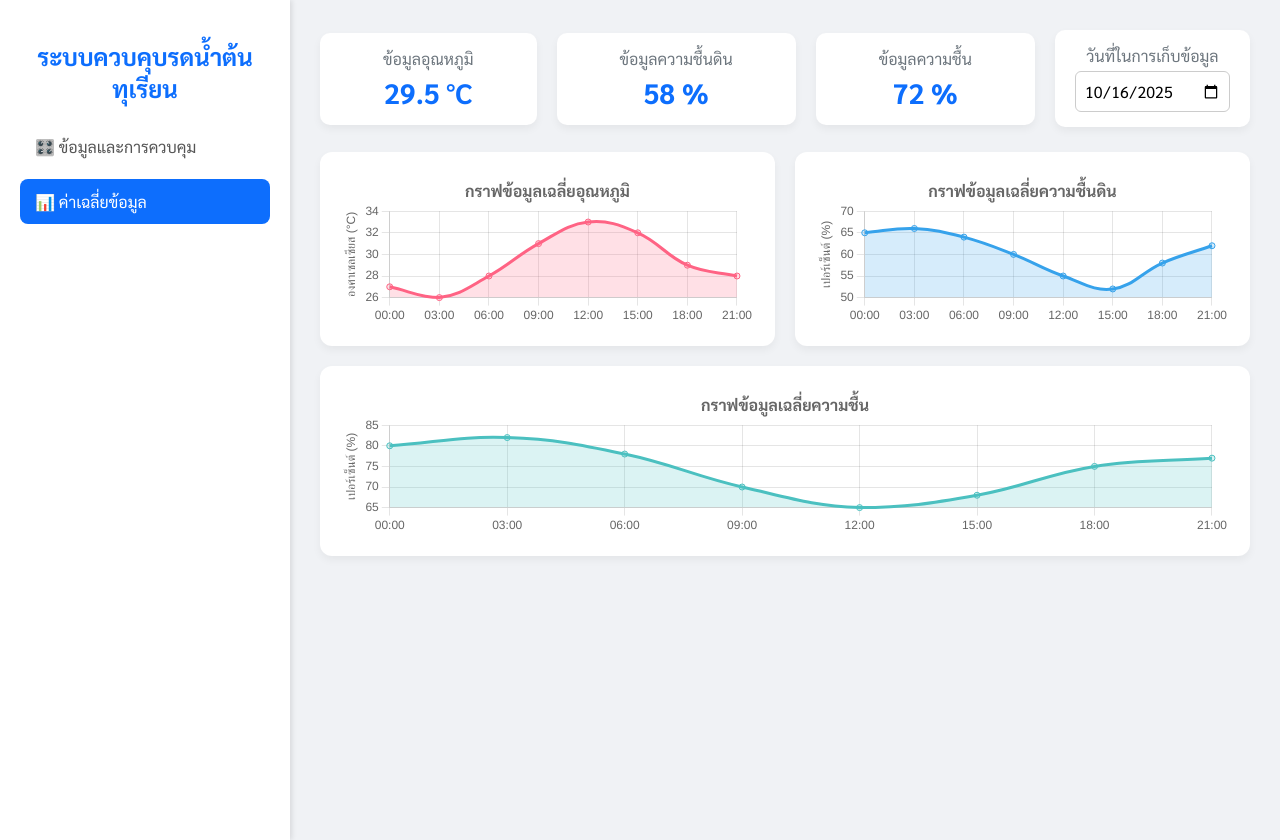
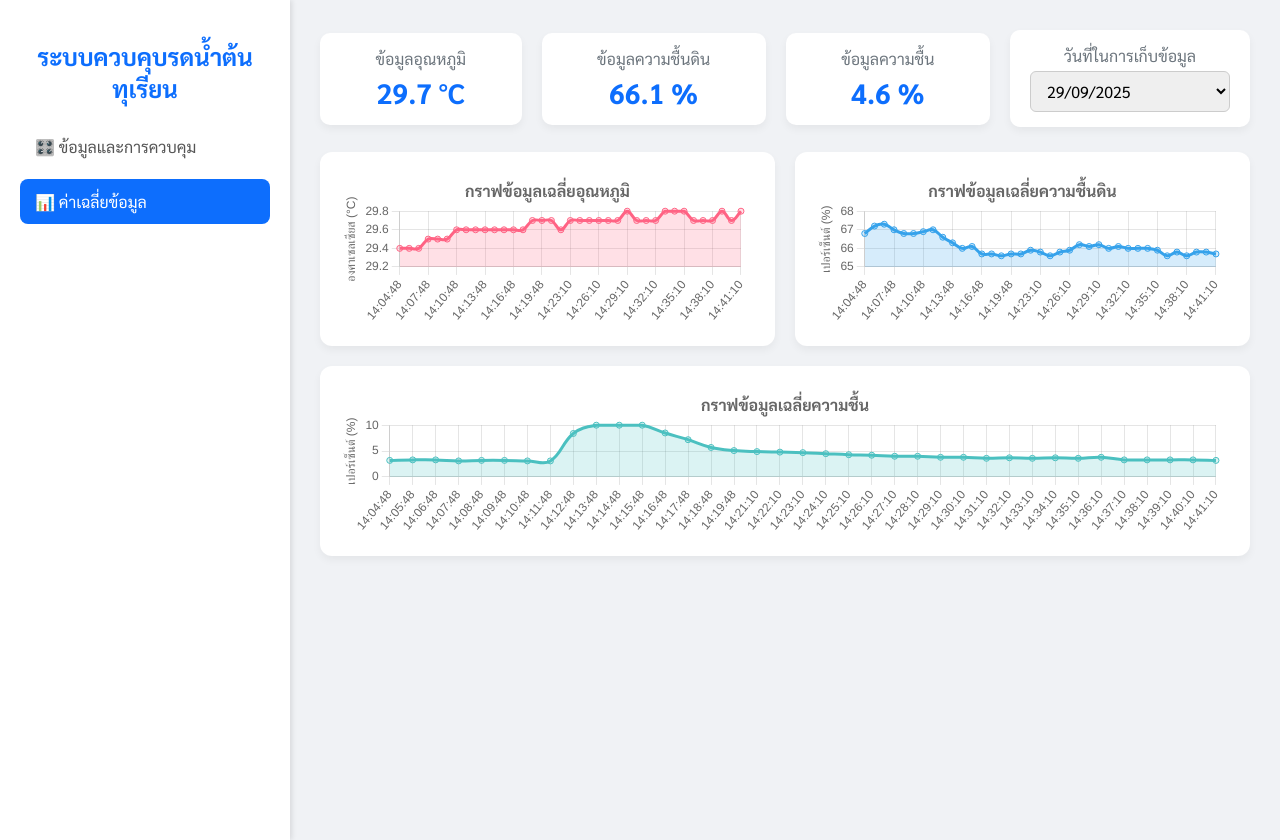
Before and after one commit to Alif024/iot-project, a plain HTML site: page frontend/t2.html in a window 1280 px wide. Drawn offline with nearby package versions, Linux system fonts and the light colour scheme.

Commit message:
complete graph

```diff
--- /dev/null
+++ b/frontend/data/DataDHT.csv
@@ -0,0 +1,309 @@
+day,time,temperature,humidity,moisture
+30/08/2025,23:27:06,10,10,10
+30/08/2025,23:27:06,10,10,10
+30/08/2025,23:27:06,10,10,10
+30/08/2025,23:27:06,10,10,10
+30/08/2025,23:30:50,10,10,10
+30/08/2025,23:30:52,10,10,10
+30/08/2025,23:32:35,10,10,10
+30/08/2025,23:32:37,10,10,10
+30/08/2025,23:32:55,10,10,10
+30/08/2025,23:32:58,10,10,10
+30/08/2025,23:32:59,10,10,10
+30/08/2025,23:32:59,10,10,10
+01/09/2025,15:05:17,31.8,8,63.3
+01/09/2025,15:06:17,31.9,8.5,62.5
+01/09/2025,15:07:17,31.9,8.2,63.6
+01/09/2025,15:08:17,31.9,8.2,63.1
+01/09/2025,15:09:17,32,7.8,63.3
+01/09/2025,15:10:17,32,8,63
+01/09/2025,15:11:17,32.1,8.6,63.5
+01/09/2025,15:12:17,32.1,8.4,63.5
+01/09/2025,15:13:17,32.2,7.9,63.3
+01/09/2025,15:14:17,32.2,7.9,63.3
+01/09/2025,15:15:17,32.2,7.9,63.3
+01/09/2025,15:16:17,32.2,7.9,63.3
+01/09/2025,15:17:17,32.2,7.9,63.3
+01/09/2025,15:18:17,32.2,7.9,63.3
+01/09/2025,15:19:17,32.2,7.9,63.3
+01/09/2025,15:20:17,32.2,7.9,63.3
+01/09/2025,15:21:17,32.2,7.9,63.3
+01/09/2025,15:22:17,32.2,7.9,63.3
+01/09/2025,15:23:17,32.2,7.9,63.3
+01/09/2025,15:24:17,32.2,7.9,63.3
+01/09/2025,15:25:17,32.2,7.9,63.3
+01/09/2025,15:26:17,32.2,7.9,63.3
+01/09/2025,15:27:17,32.2,7.9,63.3
+01/09/2025,15:28:17,32.2,7.9,63.3
+01/09/2025,15:29:17,32.2,7.9,63.3
+01/09/2025,15:30:18,32.2,7.9,63.3
+01/09/2025,15:31:18,32.2,7.9,63.3
+01/09/2025,15:32:18,32.2,7.9,63.3
+01/09/2025,15:33:18,32.2,7.9,63.3
+01/09/2025,15:34:18,32.2,7.9,63.3
+01/09/2025,15:35:18,32.2,7.9,63.3
+01/09/2025,15:36:18,32.2,7.9,63.3
+01/09/2025,15:37:18,32.2,7.9,63.3
+01/09/2025,15:38:18,32.2,7.9,63.3
+01/09/2025,15:39:18,32.2,7.9,63.3
+01/09/2025,15:40:18,32.2,7.9,63.3
+01/09/2025,15:41:18,32.2,7.9,63.3
+01/09/2025,15:42:18,32.2,7.9,63.3
+01/09/2025,15:43:18,32.2,7.9,63.3
+01/09/2025,15:44:18,32.2,7.9,63.3
+01/09/2025,15:45:18,32.2,7.9,63.3
+01/09/2025,15:46:18,32.2,7.9,63.3
+01/09/2025,15:47:18,32.2,7.9,63.3
+01/09/2025,15:48:18,32.2,7.9,63.3
+01/09/2025,15:49:18,32.2,7.9,63.3
+01/09/2025,15:50:18,32.2,7.9,63.3
+01/09/2025,15:51:18,32.2,7.9,63.3
+01/09/2025,15:52:18,32.2,7.9,63.3
+01/09/2025,15:53:18,32.2,7.9,63.3
+01/09/2025,15:54:18,32.2,7.9,63.3
+01/09/2025,15:55:18,32.2,7.9,63.3
+01/09/2025,15:56:18,32.2,7.9,63.3
+01/09/2025,15:57:18,32.2,7.9,63.3
+01/09/2025,15:58:18,32.2,7.9,63.3
+01/09/2025,15:59:18,32.2,7.9,63.3
+01/09/2025,16:00:18,32.2,7.9,63.3
+01/09/2025,16:01:18,32.2,7.9,63.3
+01/09/2025,16:02:18,32.2,7.9,63.3
+01/09/2025,16:03:18,32.2,7.9,63.3
+01/09/2025,16:04:18,32.2,7.9,63.3
+01/09/2025,16:05:18,32.2,7.9,63.3
+01/09/2025,16:06:18,32.2,7.9,63.3
+01/09/2025,16:07:18,32.2,7.9,63.3
+01/09/2025,16:08:18,32.2,7.9,63.3
+01/09/2025,16:09:18,32.2,7.9,63.3
+01/09/2025,16:10:18,32.2,7.9,63.3
+01/09/2025,16:11:18,32.2,7.9,63.3
+01/09/2025,16:12:18,32.2,7.9,63.3
+01/09/2025,16:13:18,32.2,7.9,63.3
+01/09/2025,16:14:18,32.2,7.9,63.3
+01/09/2025,16:15:18,32.2,7.9,63.3
+01/09/2025,16:16:18,32.2,7.9,63.3
+01/09/2025,16:17:18,32.2,7.9,63.3
+01/09/2025,16:18:18,32.2,7.9,63.3
+01/09/2025,16:19:18,32.2,7.9,63.3
+01/09/2025,16:20:18,32.2,7.9,63.3
+01/09/2025,16:21:18,32.2,7.9,63.3
+01/09/2025,16:22:18,27.5,7.4,77.6
+01/09/2025,16:23:18,27.2,10,79.2
+01/09/2025,16:24:18,26.8,10,79.2
+01/09/2025,16:25:18,26.6,10,80.3
+01/09/2025,16:26:18,26.4,10,80.7
+01/09/2025,16:27:18,26.2,10,81
+01/09/2025,16:28:18,26.1,10,81.3
+01/09/2025,16:29:18,25.9,10,81.6
+01/09/2025,16:30:18,25.9,10,81.6
+01/09/2025,16:31:18,25.7,10,81.7
+01/09/2025,16:32:18,25.7,10,82.3
+01/09/2025,16:33:18,25.7,10,82.3
+01/09/2025,16:34:18,25.6,10,82.6
+01/09/2025,16:35:18,25.7,10,83.6
+01/09/2025,16:36:18,25.6,10,83.7
+01/09/2025,16:37:18,25.5,10,83
+01/09/2025,16:38:18,25.6,10,83.3
+01/09/2025,16:39:18,25.6,10,84.3
+01/09/2025,16:40:18,25.6,10,83.8
+01/09/2025,16:41:18,25.5,10,83.5
+01/09/2025,16:42:18,25.6,10,84
+01/09/2025,16:43:18,25.6,10,82.9
+01/09/2025,16:44:18,25.6,10,83.1
+01/09/2025,16:45:18,25.6,10,83.4
+01/09/2025,16:46:18,25.6,10,83.1
+01/09/2025,16:47:18,25.7,10,83.4
+01/09/2025,16:48:18,25.7,10,83
+01/09/2025,16:49:18,25.6,10,82.8
+01/09/2025,16:50:18,25.7,10,82.4
+01/09/2025,16:51:18,25.8,10,83
+01/09/2025,16:52:18,25.6,10,82.2
+01/09/2025,16:53:18,25.7,10,82.1
+01/09/2025,16:54:18,25.7,10,82.5
+01/09/2025,16:55:18,25.7,10,83.2
+01/09/2025,16:56:18,25.9,10,84.3
+01/09/2025,16:57:18,25.9,10,84.5
+01/09/2025,16:58:18,25.9,10,83.2
+01/09/2025,16:59:18,25.9,10,82.6
+01/09/2025,17:00:18,26,10,82.6
+01/09/2025,17:01:18,26,10,83.8
+01/09/2025,17:02:18,26.1,10,83.3
+01/09/2025,17:03:18,26.1,10,83
+01/09/2025,17:04:18,26.1,10,82.9
+01/09/2025,17:05:18,26.1,10,82.5
+01/09/2025,17:06:18,26.1,10,82.4
+01/09/2025,17:07:18,26.1,10,82.5
+01/09/2025,17:08:18,26.2,10,82.3
+01/09/2025,17:09:18,26.1,10,82.4
+01/09/2025,17:10:18,26.2,10,82.5
+01/09/2025,17:11:18,26.2,10,82.3
+01/09/2025,17:12:18,26.2,10,82.2
+01/09/2025,17:13:18,26.1,10,81.6
+01/09/2025,17:14:18,26.2,10,82
+01/09/2025,17:15:18,26.2,10,82.1
+01/09/2025,17:16:18,26.2,10,81.5
+01/09/2025,17:17:18,26.2,10,81.3
+01/09/2025,17:18:18,26.2,10,81.5
+01/09/2025,17:19:18,26.2,10,81.8
+01/09/2025,17:20:18,26.2,10,82.2
+01/09/2025,17:21:18,26.1,10,81.7
+01/09/2025,17:22:18,26.2,10,81.4
+01/09/2025,17:23:18,26.2,10,81.7
+01/09/2025,17:24:18,26.2,10,81.6
+01/09/2025,17:25:18,26.2,10,81.5
+01/09/2025,17:26:18,26.1,4.6,80.3
+01/09/2025,17:27:18,26,4.5,68.9
+01/09/2025,17:28:18,26,4.5,68.9
+01/09/2025,17:29:18,26,4.5,68.9
+03/09/2025,9:21:20,27.7,9.6,74.4
+03/09/2025,9:22:20,27.6,10,74
+03/09/2025,9:23:20,27.4,10,74.7
+03/09/2025,9:24:20,27.4,10,74.6
+03/09/2025,9:25:20,27.5,3.7,74.3
+03/09/2025,9:26:20,27.5,3.5,74.6
+03/09/2025,9:27:20,27.6,3.4,74.3
+03/09/2025,9:28:20,27.8,3.6,73.3
+03/09/2025,9:29:20,27.9,3.4,73.2
+03/09/2025,9:30:20,27.8,3.5,72.9
+03/09/2025,9:31:20,27.9,3.6,73.3
+03/09/2025,9:32:20,28.1,3.8,73.1
+03/09/2025,9:33:20,28.1,3.7,71.7
+03/09/2025,9:34:20,28.1,3.6,72.3
+03/09/2025,9:35:20,28.1,3.8,71.2
+03/09/2025,9:36:20,28.1,3.8,70.8
+03/09/2025,9:37:20,27.9,3.7,70.9
+03/09/2025,9:38:20,27.6,4,73.2
+03/09/2025,9:39:20,27.8,4.5,71.8
+03/09/2025,9:40:20,28,8.4,72.1
+03/09/2025,9:41:20,27.8,8.5,71.4
+03/09/2025,9:42:20,27.9,8.2,71.9
+03/09/2025,9:43:20,28,8.2,71.3
+03/09/2025,9:44:20,28.1,8.4,71.7
+03/09/2025,10:12:10,28.2,8.3,71.4
+03/09/2025,10:13:10,28.2,8.3,71.4
+03/09/2025,10:14:10,28.2,8.3,71.4
+03/09/2025,10:15:10,28.2,8.3,71.4
+03/09/2025,10:16:10,28.2,8.3,71.4
+03/09/2025,10:17:10,28.2,8.3,71.4
+03/09/2025,10:18:10,28.2,8.3,71.4
+03/09/2025,10:19:10,28.2,8.3,71.4
+03/09/2025,10:20:10,28.2,8.3,71.4
+03/09/2025,10:21:10,28.2,8.3,71.4
+03/09/2025,10:22:10,28.2,8.3,71.4
+03/09/2025,10:23:10,28.2,8.3,71.4
+03/09/2025,10:24:10,28.2,8.3,71.4
+03/09/2025,10:25:10,28.2,8.3,71.4
+03/09/2025,10:26:10,28.2,8.3,71.4
+03/09/2025,10:27:10,28.2,8.3,71.4
+03/09/2025,10:28:10,28.2,8.3,71.4
+03/09/2025,10:29:10,28.2,8.3,71.4
+03/09/2025,10:30:10,28.2,8.3,71.4
+03/09/2025,10:31:10,28.2,8.3,71.4
+03/09/2025,10:32:10,28.2,8.3,71.4
+03/09/2025,10:33:10,28.2,8.3,71.4
+03/09/2025,10:34:10,28.2,8.3,71.4
+03/09/2025,10:35:10,28.2,8.3,71.4
+03/09/2025,10:36:10,28.2,8.3,71.4
+03/09/2025,10:37:10,28.2,8.3,71.4
+03/09/2025,10:38:10,28.2,8.3,71.4
+03/09/2025,10:39:10,28.2,8.3,71.4
+03/09/2025,10:40:10,28.2,8.3,71.4
+03/09/2025,10:41:10,28.2,8.3,71.4
+03/09/2025,10:42:10,28.2,8.3,71.4
+03/09/2025,10:43:10,28.2,8.3,71.4
+03/09/2025,10:44:10,28.2,8.3,71.4
+03/09/2025,10:45:10,28.2,8.3,71.4
+03/09/2025,10:46:10,28.2,8.3,71.4
+03/09/2025,10:47:10,28.2,8.3,71.4
+03/09/2025,10:48:10,28.2,8.3,71.4
+03/09/2025,10:49:10,28.2,8.3,71.4
+03/09/2025,10:50:10,28.2,8.3,71.4
+03/09/2025,13:32:14,28.2,8.3,71.4
+03/09/2025,13:33:14,28.2,8.3,71.4
+03/09/2025,13:34:14,28.2,8.3,71.4
+03/09/2025,13:35:14,28.2,8.3,71.4
+03/09/2025,13:36:14,28.2,8.3,71.4
+03/09/2025,13:37:14,28.2,8.3,71.4
+03/09/2025,13:38:14,28.2,8.3,71.4
+10/09/2025,8:46:29,28,10,79.5
+10/09/2025,8:49:29,28.5,10,78.4
+10/09/2025,8:51:08,28.1,10,79
+10/09/2025,8:52:08,28.1,10,79.1
+10/09/2025,8:53:08,28.1,10,79.1
+10/09/2025,8:54:08,28.1,10,79.1
+10/09/2025,8:55:09,28,10,79.3
+10/09/2025,8:56:09,27.8,10,79.8
+10/09/2025,8:57:09,27.9,10,79.9
+10/09/2025,8:58:09,28,10,79.6
+10/09/2025,8:59:09,27.9,10,79.4
+10/09/2025,9:00:09,27.9,10,80.2
+10/09/2025,9:01:09,27.9,10,79.6
+10/09/2025,9:02:09,27.9,10,79.6
+10/09/2025,9:03:09,28,10,79.7
+10/09/2025,9:04:09,28,10,79.3
+10/09/2025,9:05:09,28,10,79.3
+10/09/2025,9:06:09,28,10,79.3
+10/09/2025,9:07:09,28,10,79.3
+10/09/2025,9:08:09,27.9,10,79.2
+10/09/2025,9:09:09,28,10,79.1
+10/09/2025,9:10:09,28.1,10,79.1
+10/09/2025,9:11:09,28.1,10,78.8
+10/09/2025,9:12:09,28.2,10,78.8
+10/09/2025,9:13:09,28.2,10,78.3
+10/09/2025,9:14:09,28.2,10,78.5
+10/09/2025,9:15:09,28.2,10,77.9
+10/09/2025,9:16:09,28.3,10,77.9
+10/09/2025,9:17:09,28.2,10,77.9
+10/09/2025,9:18:09,28.1,10,78
+10/09/2025,9:19:09,28.1,10,78
+10/09/2025,9:20:09,28.3,10,77.7
+10/09/2025,9:21:09,28.3,10,76
+10/09/2025,9:22:09,28.4,10,76.1
+10/09/2025,9:23:09,28.4,10,76.1
+10/09/2025,9:24:09,28.4,10,75.8
+10/09/2025,9:25:09,28.4,10,75.3
+10/09/2025,9:26:09,28.5,10,75
+10/09/2025,9:27:09,28.4,10,74.8
+10/09/2025,9:28:09,28.5,10,74.7
+10/09/2025,9:29:09,28.5,10,74.9
+10/09/2025,9:30:09,28.6,10,75.7
+10/09/2025,9:31:09,28.6,10,74.6
+10/09/2025,9:32:09,28.6,10,74.5
+29/09/2025,14:04:48,29.4,3.2,66.8
+29/09/2025,14:05:48,29.4,3.3,67.2
+29/09/2025,14:06:48,29.4,3.3,67.3
+29/09/2025,14:07:48,29.5,3.1,67
+29/09/2025,14:08:48,29.5,3.2,66.8
+29/09/2025,14:09:48,29.5,3.2,66.8
+29/09/2025,14:10:48,29.6,3.1,66.9
+29/09/2025,14:11:48,29.6,3.1,67
+29/09/2025,14:12:48,29.6,8.4,66.6
+29/09/2025,14:13:48,29.6,10,66.3
+29/09/2025,14:14:48,29.6,10,66
+29/09/2025,14:15:48,29.6,10,66.1
+29/09/2025,14:16:48,29.6,8.5,65.7
+29/09/2025,14:17:48,29.6,7.2,65.7
+29/09/2025,14:18:48,29.7,5.7,65.6
+29/09/2025,14:19:48,29.7,5.1,65.7
+29/09/2025,14:21:10,29.7,4.9,65.7
+29/09/2025,14:22:10,29.6,4.8,65.9
+29/09/2025,14:23:10,29.7,4.7,65.8
+29/09/2025,14:24:10,29.7,4.5,65.6
+29/09/2025,14:25:10,29.7,4.3,65.8
+29/09/2025,14:26:10,29.7,4.2,65.9
+29/09/2025,14:27:10,29.7,4,66.2
+29/09/2025,14:28:10,29.7,4,66.1
+29/09/2025,14:29:10,29.8,3.8,66.2
+29/09/2025,14:30:10,29.7,3.8,66
+29/09/2025,14:31:10,29.7,3.6,66.1
+29/09/2025,14:32:10,29.7,3.7,66
+29/09/2025,14:33:10,29.8,3.6,66
+29/09/2025,14:34:10,29.8,3.7,66
+29/09/2025,14:35:10,29.8,3.6,65.9
+29/09/2025,14:36:10,29.7,3.8,65.6
+29/09/2025,14:37:10,29.7,3.3,65.8
+29/09/2025,14:38:10,29.7,3.3,65.6
+29/09/2025,14:39:10,29.8,3.3,65.8
+29/09/2025,14:40:10,29.7,3.3,65.8
+29/09/2025,14:41:10,29.8,3.2,65.7
--- a/frontend/t2.html
+++ b/frontend/t2.html
@@ -101,12 +101,14 @@
             margin-bottom: 5px;
             color: #6c757d;
         }
-        .date-picker-card input[type="date"] {
-            padding: 8px;
+        .date-picker-card select {
+            padding: 8px 12px;
             border-radius: 6px;
             border: 1px solid #ccc;
             font-size: 1rem;
             font-family: 'Sarabun', sans-serif;
+            min-width: 200px;
+            cursor: pointer;
         }
 
         /* --- Chart Section --- */
@@ -154,7 +156,9 @@
                 </div>
                 <div class="date-picker-card">
                     <label for="data-date">วันที่ในการเก็บข้อมูล</label>
-                    <input type="date" id="data-date">
+                    <select id="data-date">
+                        <option value="">กำลังโหลดข้อมูล...</option>
+                    </select>
                 </div>
             </section>
 
@@ -172,29 +176,56 @@
     </div>
 
     <script>
-        // 2. Set current date for the date picker
-        document.getElementById('data-date').valueAsDate = new Date();
+        let allData = [];
+        let tempChart, soilChart, humidityChart;
+        let availableDates = [];
 
-        // 3. Prepare sample data (ในชีวิตจริง ข้อมูลนี้จะมาจาก Server)
-        const timeLabels = ['00:00', '03:00', '06:00', '09:00', '12:00', '15:00', '18:00', '21:00'];
+        // Function to parse CSV
+        function parseCSV(csvText) {
+            const lines = csvText.trim().split('\n');
+            const headers = lines[0].split(',');
+            const data = [];
 
-        const tempData = [27, 26, 28, 31, 33, 32, 29, 28];
-        const soilData = [65, 66, 64, 60, 55, 52, 58, 62];
-        const humidityData = [80, 82, 78, 70, 65, 68, 75, 77];
+            for (let i = 1; i < lines.length; i++) {
+                const values = lines[i].split(',');
+                if (values.length === headers.length) {
+                    data.push({
+                        day: values[0],
+                        time: values[1],
+                        temperature: parseFloat(values[2]),
+                        humidity: parseFloat(values[3]),
+                        moisture: parseFloat(values[4])
+                    });
+                }
+            }
+            return data;
+        }
 
-        // 4. Function to create a chart
+        // Function to filter data by selected date
+        function filterDataByDate(data, selectedDate) {
+            return data.filter(row => row.day === selectedDate);
+        }
+
+        // Function to calculate average
+        function calculateAverage(data, field) {
+            if (data.length === 0) return 0;
+            const sum = data.reduce((acc, row) => acc + row[field], 0);
+            return (sum / data.length).toFixed(1);
+        }
+
+        // Function to create a chart
         function createChart(canvasId, label, data, color, yAxisLabel) {
             const ctx = document.getElementById(canvasId).getContext('2d');
-            new Chart(ctx, {
+            return new Chart(ctx, {
                 type: 'line',
                 data: {
-                    labels: timeLabels,
+                    labels: data.labels,
                     datasets: [{
                         label: label,
-                        data: data,
+                        data: data.values,
                         borderColor: color,
-                        backgroundColor: color + '33', // Add transparency to the color
-                        tension: 0.4, // Make the line smoother
+                        backgroundColor: color + '33',
+                        tension: 0.4,
                         fill: true
                     }]
                 },
@@ -222,12 +253,90 @@
             });
         }
 
-        // 5. Create all charts when the page loads
-        window.onload = function() {
-            createChart('tempChart', 'กราฟข้อมูลเฉลี่ยอุณหภูมิ', tempData, '#ff6384', 'องศาเซลเซียส (°C)');
-            createChart('soilChart', 'กราฟข้อมูลเฉลี่ยความชื้นดิน', soilData, '#36a2eb', 'เปอร์เซ็นต์ (%)');
-            createChart('humidityChart', 'กราฟข้อมูลเฉลี่ยความชื้น', humidityData, '#4bc0c0', 'เปอร์เซ็นต์ (%)');
-        };
+        // Function to update charts
+        function updateCharts(filteredData) {
+            const labels = filteredData.map(row => row.time);
+            const tempValues = filteredData.map(row => row.temperature);
+            const moistureValues = filteredData.map(row => row.moisture);
+            const humidityValues = filteredData.map(row => row.humidity);
+
+            // Update average values
+            document.getElementById('avg-temp').textContent = calculateAverage(filteredData, 'temperature') + ' °C';
+            document.getElementById('avg-soil').textContent = calculateAverage(filteredData, 'moisture') + ' %';
+            document.getElementById('avg-humidity').textContent = calculateAverage(filteredData, 'humidity') + ' %';
+
+            // Destroy old charts if they exist
+            if (tempChart) tempChart.destroy();
+            if (soilChart) soilChart.destroy();
+            if (humidityChart) humidityChart.destroy();
+
+            // Create new charts
+            tempChart = createChart('tempChart', 'กราฟข้อมูลเฉลี่ยอุณหภูมิ',
+                { labels, values: tempValues }, '#ff6384', 'องศาเซลเซียส (°C)');
+            soilChart = createChart('soilChart', 'กราฟข้อมูลเฉลี่ยความชื้นดิน',
+                { labels, values: moistureValues }, '#36a2eb', 'เปอร์เซ็นต์ (%)');
+            humidityChart = createChart('humidityChart', 'กราฟข้อมูลเฉลี่ยความชื้น',
+                { labels, values: humidityValues }, '#4bc0c0', 'เปอร์เซ็นต์ (%)');
+        }
+
+        // Function to get unique dates from data
+        function getUniqueDates(data) {
+            const dates = [...new Set(data.map(row => row.day))];
+            return dates.sort((a, b) => {
+                // Sort by date (newest first)
+                const [dayA, monthA, yearA] = a.split('/').map(Number);
+                const [dayB, monthB, yearB] = b.split('/').map(Number);
+                const dateA = new Date(yearA, monthA - 1, dayA);
+                const dateB = new Date(yearB, monthB - 1, dayB);
+                return dateB - dateA;
+            });
+        }
+
+        // Function to populate date dropdown
+        function populateDateDropdown(dates) {
+            const select = document.getElementById('data-date');
+            select.innerHTML = '';
+
+            dates.forEach((date, index) => {
+                const option = document.createElement('option');
+                option.value = date;
+                option.textContent = date;
+                if (index === 0) option.selected = true; // Select the latest date
+                select.appendChild(option);
+            });
+        }
+
+        // Load CSV data
+        async function loadData() {
+            try {
+                const response = await fetch('data/DataDHT.csv');
+                const csvText = await response.text();
+                allData = parseCSV(csvText);
+
+                // Get unique dates and populate dropdown
+                availableDates = getUniqueDates(allData);
+                populateDateDropdown(availableDates);
+
+                // Show data for the latest date
+                const latestDate = availableDates[0];
+                const latestData = filterDataByDate(allData, latestDate);
+                updateCharts(latestData);
+
+            } catch (error) {
+                console.error('Error loading CSV:', error);
+                document.getElementById('data-date').innerHTML = '<option>ไม่สามารถโหลดข้อมูลได้</option>';
+            }
+        }
+
+        // Event listener for date picker
+        document.getElementById('data-date').addEventListener('change', function(e) {
+            const selectedDate = e.target.value;
+            const filteredData = filterDataByDate(allData, selectedDate);
+            updateCharts(filteredData);
+        });
+
+        // Load data when page loads
+        window.onload = loadData;
     </script>
 </body>
 </html>
```
Also changed, not shown: nodered/flows.json (+9 -9 lines).
